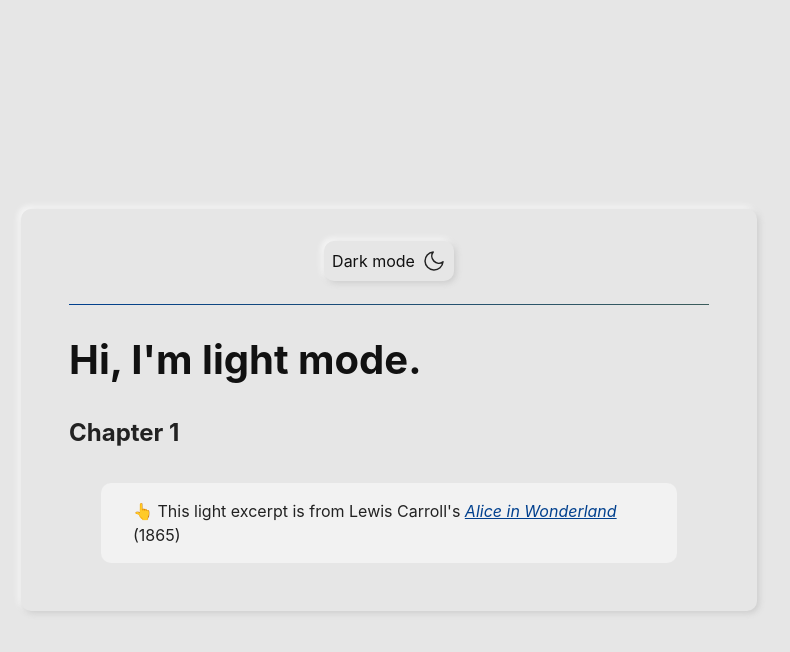
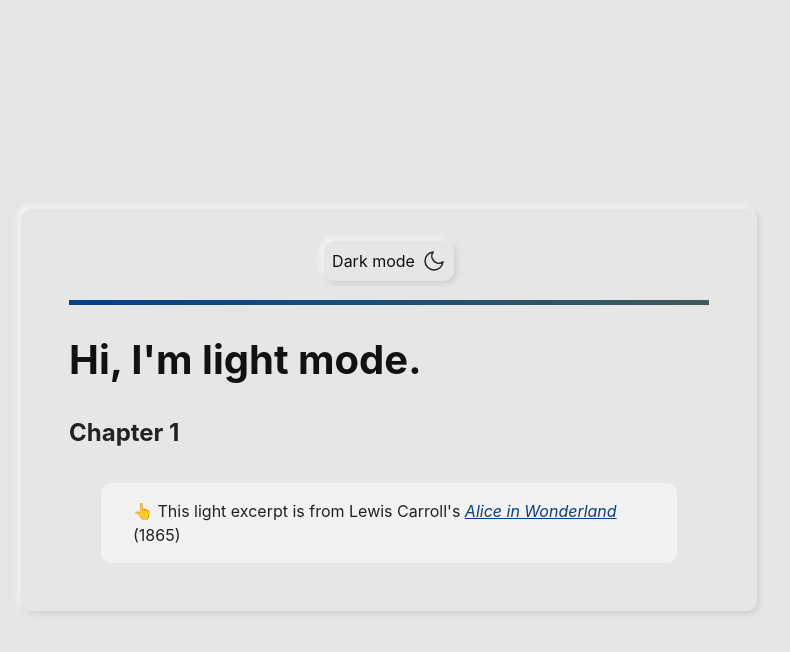
Before and after one commit to mohamadrido/time-parallax, a Jekyll site: the page built from about.html, in a window 1280 px wide. Shown: the top 652 px of the page, without its empty margins (251-1041 px from the left). Built offline with Jekyll 4.4.1, drawn with Linux system fonts in a browser that asks for light colours.

Commit message:
Update main.css

```diff
--- a/assets/main.css
+++ b/assets/main.css
@@ -82,7 +82,7 @@ body {
   bottom: 0;
   left: 0;
   width: 100%;
-  height: 1px;
+  height: 5px;
   content: "";
   background: linear-gradient(to right, #01408e, #3c5d5c);
   background: linear-gradient(to right, var(--primary, #01408e), var(--secondary, #3c5d5c));
```
